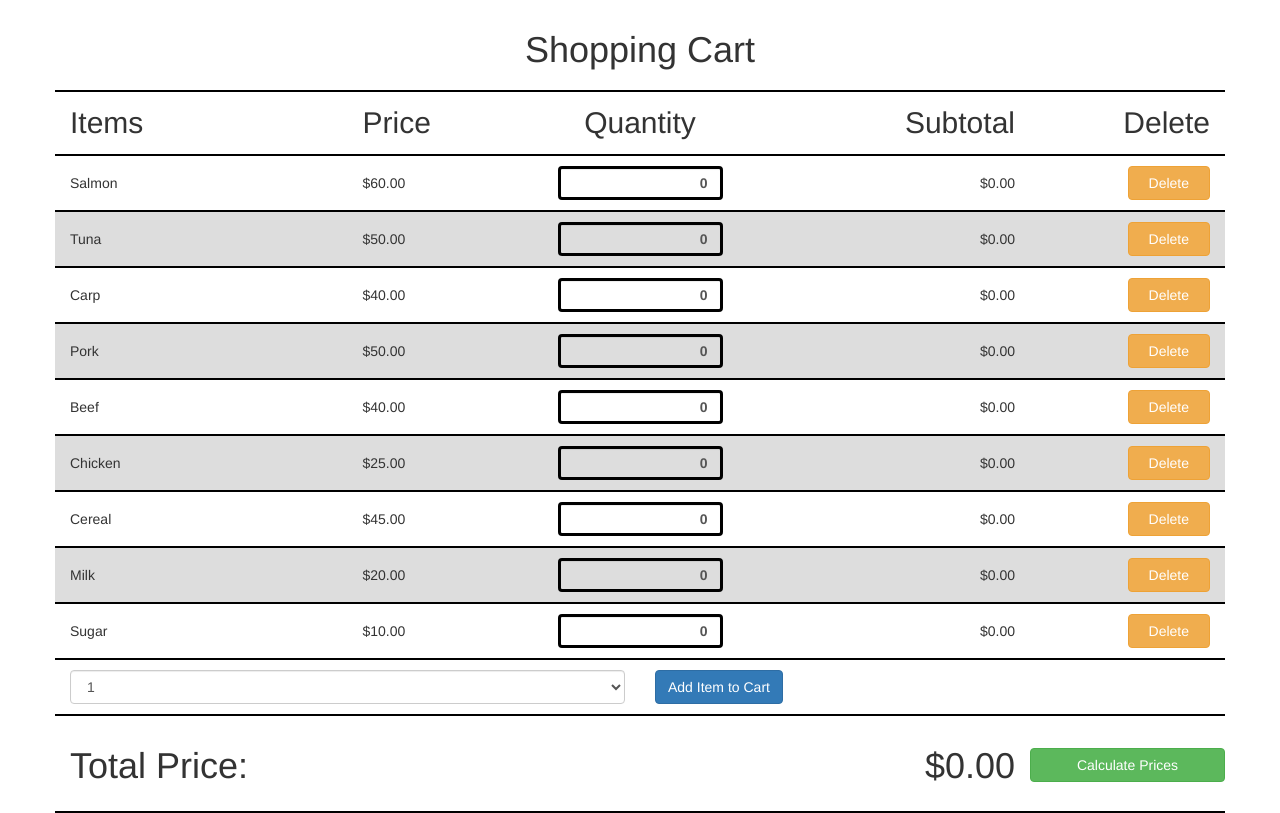
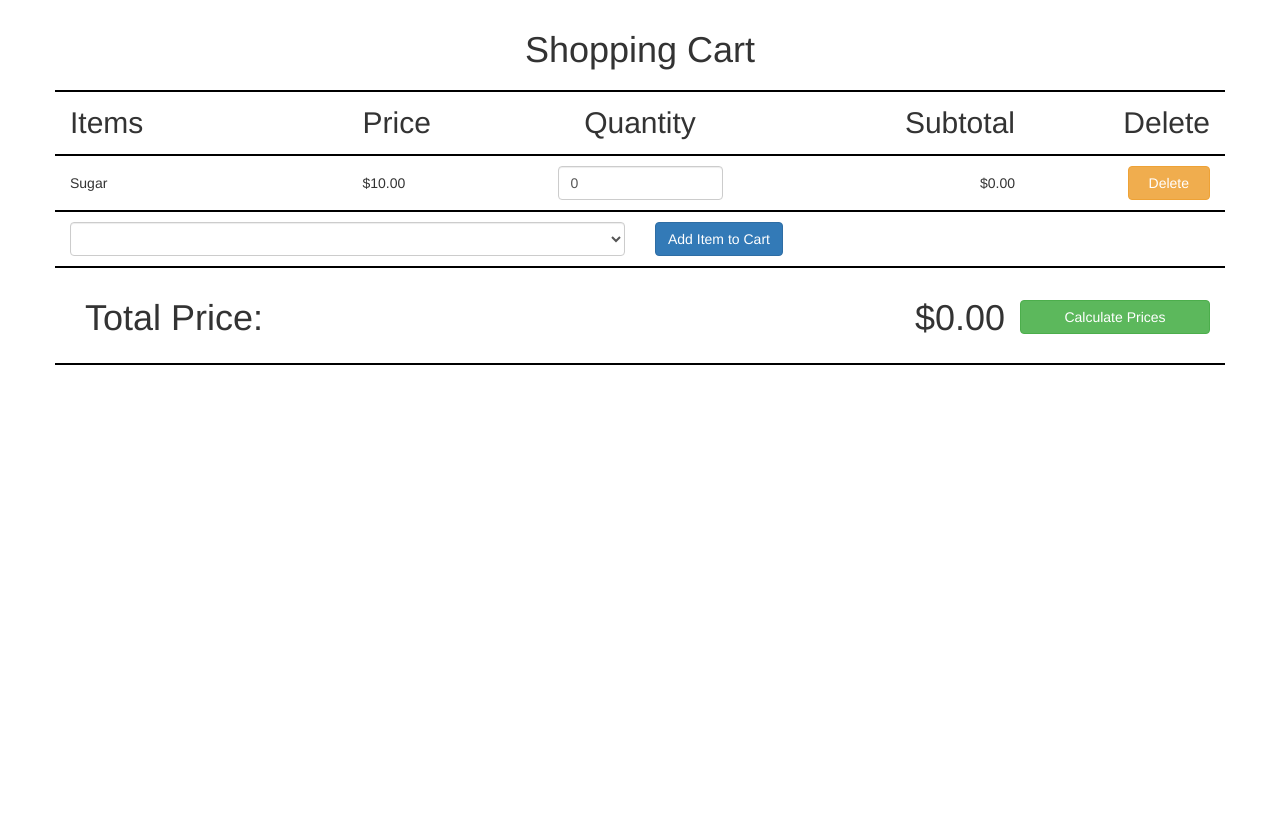
Before and after one commit to dshcheung/jquery-shoppingCart, a plain HTML site: page index.html in a window 1280 px wide. Drawn offline with nearby package versions, Linux system fonts and the light colour scheme.

Commit message:
reorganized shoppingCart.js into shoppingCart-v2.js, changed class name for tags deleted most item in html

```diff
--- a/css/theme.css
+++ b/css/theme.css
@@ -17,7 +17,7 @@ div.row {
 .total-price-label {
   text-align: left;
 }
-#total-price,
+.item-total-total,
 .item-subtotal-title,
 .item-delete-title,
 .item-subtotal {
@@ -34,11 +34,11 @@ div.row {
 .total-price-row {
   padding: 0;
 }
-button#calc-prices-button {
+button.item-total-button {
   margin-top: 22px;
   margin-bottom: calc((69px - 34px)/2);
 }
-button.item-delete {
+button.item-delete-button {
   float: right;
 }
 div.item-name,
--- a/index.html
+++ b/index.html
@@ -24,7 +24,8 @@
         </h1>
       </div>
     </div>
-    <div class="row item-title">
+
+    <div class="row item-title"><!-- item title S -->
       <div class="item-name-title col-xs-3">
         Items
       </div>
@@ -40,147 +41,30 @@
       <div class="item-delete-title col-xs-2">
         Delete
       </div>
-    </div>
-    <div class="row">
-      <div class="item-name col-xs-3">
-        Salmon
-      </div>
-      <div class="item-price col-xs-2">
-        $60.00
-      </div>
-      <div class="item-qty col-xs-2">
-        <input value="0" placeholder="0" class="quantity form-control">
-      </div>
-      <div class="item-subtotal col-xs-3">$0.00</div>
-      <div class="col-xs-2">
-        <button type="button" class="item-delete btn btn-warning col-xs-6">Delete</button>
-      </div>
-    </div>
-    <div class="row">
-      <div class="item-name col-xs-3">
-        Tuna
-      </div>
-      <div class="item-price col-xs-2">
-        $50.00
-      </div>
-      <div class="item-qty col-xs-2">
-        <input value="0" placeholder="0" class="quantity form-control">
-      </div>
-      <div class="item-subtotal col-xs-3">$0.00</div>
-      <div class="col-xs-2">
-        <button type="button" class="item-delete btn btn-warning col-xs-6">Delete</button>
-      </div>
-    </div>
-    <div class="row">
-      <div class="item-name col-xs-3">
-        Carp
-      </div>
-      <div class="item-price col-xs-2">
-        $40.00
-      </div>
-      <div class="item-qty col-xs-2">
-        <input value="0" placeholder="0" class="quantity form-control">
-      </div>
-      <div class="item-subtotal col-xs-3">$0.00</div>
-      <div class="col-xs-2">
-        <button type="button" class="item-delete btn btn-warning col-xs-6">Delete</button>
-      </div>
-    </div>
-    <div class="row">
-      <div class="item-name col-xs-3">
-        Pork
-      </div>
-      <div class="item-price col-xs-2">
-        $50.00
-      </div>
-      <div class="item-qty col-xs-2">
-        <input value="0" placeholder="0" class="quantity form-control">
-      </div>
-      <div class="item-subtotal col-xs-3">$0.00</div>
-      <div class="col-xs-2">
-        <button type="button" class="item-delete btn btn-warning col-xs-6">Delete</button>
-      </div>
-    </div>
-    <div class="row">
-      <div class="item-name col-xs-3">
-        Beef
-      </div>
-      <div class="item-price col-xs-2">
-        $40.00
-      </div>
-      <div class="item-qty col-xs-2">
-        <input value="0" placeholder="0" class="quantity form-control">
-      </div>
-      <div class="item-subtotal col-xs-3">$0.00</div>
-      <div class="col-xs-2">
-        <button type="button" class="item-delete btn btn-warning col-xs-6">Delete</button>
-      </div>
-    </div>
-    <div class="row">
-      <div class="item-name col-xs-3">
-        Chicken
-      </div>
-      <div class="item-price col-xs-2">
-        $25.00
-      </div>
-      <div class="item-qty col-xs-2">
-        <input value="0" placeholder="0" class="quantity form-control">
-      </div>
-      <div class="item-subtotal col-xs-3">$0.00</div>
-      <div class="col-xs-2">
-        <button type="button" class="item-delete btn btn-warning col-xs-6">Delete</button>
-      </div>
-    </div>
-    <div class="row">
-      <div class="item-name col-xs-3">
-        Cereal
-      </div>
-      <div class="item-price col-xs-2">
-        $45.00
-      </div>
-      <div class="item-qty col-xs-2">
-        <input value="0" placeholder="0" class="quantity form-control">
-      </div>
-      <div class="item-subtotal col-xs-3">$0.00</div>
-      <div class="col-xs-2">
-        <button type="button" class="item-delete btn btn-warning col-xs-6">Delete</button>
-      </div>
-    </div>
-    <div class="row">
-      <div class="item-name col-xs-3">
-        Milk
-      </div>
-      <div class="item-price col-xs-2">
-        $20.00
-      </div>
-      <div class="item-qty col-xs-2">
-        <input value="0" placeholder="0" class="quantity form-control">
-      </div>
-      <div class="item-subtotal col-xs-3">$0.00</div>
-      <div class="col-xs-2">
-        <button type="button" class="item-delete btn btn-warning col-xs-6">Delete</button>
-      </div>
-    </div>
-    <div class="row">
+    </div><!-- item title C -->
+
+    <div class="row item-table"><!-- item table S -->
+      <div>
         <div class="item-name col-xs-3">
           Sugar
         </div>
         <div class="item-price col-xs-2">
           $10.00
         </div>
-      <div class="item-qty col-xs-2">
-        <input value="0" placeholder="0" class="quantity form-control">
+        <div class="item-quantity col-xs-2">
+          <input value="0" placeholder="0" class="item-quantity-input form-control">
         </div>
         <div class="item-subtotal col-xs-3">$0.00</div>
-      <div class="col-xs-2">
-        <button type="button" class="item-delete btn btn-warning col-xs-6">Delete</button>
+        <div class="item-delete col-xs-2">
+          <button type="button" class="item-delete-button btn btn-warning col-xs-6">Delete</button>
         </div>
       </div>
-    <div class="row">
-      <div class="item-add-row btn-group col-xs-6">
+    </div><!-- item table C -->
+
+    <div class="row item-add"><!-- item add S -->
+      <div class="col-xs-6">
         <select class="item-add-list form-control">
-          <option value="1234">1</option>
-          <option value="5678">2</option>
+          <!-- option -->
         </select>
       </div>
       <div class="col-xs-6">
@@ -188,29 +72,30 @@
           Add Item to Cart
         </button>
       </div>
-    </div>
-    <div class="row">
-      <div class="total-price-row col-xs-12">
-        <h1 class="total-price-label col-xs-6">
+    </div><!-- item add C -->
+
+    <div class="row item-total"><!-- item total S -->
+      <div class="col-xs-12">
+        <h1 class="item-total-label col-xs-6">
           Total Price:
         </h1>
-        <h1 id="total-price" class="control-label col-xs-4">
+        <h1 class="item-total-total col-xs-4">
           $0.00
         </h1>
-        <button id="calc-prices-button" type="button" data-button='{"id": "3424"}' class="btn btn-success col-xs-2">
+        <button type="button" class="item-total-button btn btn-success col-xs-2">
           Calculate Prices
         </button>
       </div>
       <div class="col-xs-12">
         <div class="alert alert-danger hidden" id="alert-message" role="alert"></div>
       </div>
-    </div>
+    </div><!-- item total C -->
   </section>
   <!-- jQuery -->
   <script src="//ajax.googleapis.com/ajax/libs/jquery/2.1.1/jquery.min.js"></script>
   <script type="text/javascript" src="js/underscore.js"></script>
   <script src="https://maxcdn.bootstrapcdn.com/bootstrap/3.3.1/js/bootstrap.min.js"></script>
-  <script src="js/shoppingCart.js"></script>
+  <script src="js/shoppingCart-v2.js"></script>
 </body>
 
 </html>
--- /dev/null
+++ b/js/shoppingCart-v2.js
@@ -0,0 +1,178 @@
+$(document).ready(
+  function() {
+    //set initial row background
+    sCart.setBackground();
+    //Auto update cart
+    $('.item-quantity-input').keyup(
+      function() {
+        //Reset text in item-total-button
+        $(".item-total-button").html('Calculate Prices');
+        //Judge Input correctness
+        sCart.judgeInputField($(this));
+        //Calculate Subtotal
+        $(this).parent().next().html(
+          "$" +
+          (sCart.centToDollar(sCart.calcSubtotal($(this), $(this).parent().prev()))).toFixed(2)
+        );
+        //Update Total
+        $('.item-total-total').html("$" + (sCart.calcTotalPrice()).toFixed(2));
+      }
+    );
+    //Calculate Button
+    $(".item-total-button").click(
+      function() {
+        //Update Total
+        $('.item-total-total').html("$" + (sCart.calcTotalPrice()).toFixed(2));
+        //Change text in item-total-button
+        $(this).html('Calculated!');
+      }
+    );
+    //Delete Button
+    $('.item-delete-button').click(
+      function() {
+        //Delete entire item div
+        $(this).parent().parent().remove();
+        //Reload row background
+        setBackground();
+        //Update Total
+        $('.item-total-total').html("$" + (sCart.calcTotalPrice()).toFixed(2));
+      }
+    );
+    //Add Button
+    $('.item-add-button').click(
+      function() {
+        $('.item-add-list').val();
+      }
+    );
+  }
+);
+
+var sCart = {
+  masterItemList: [{
+    name: "Salmon",
+    price: 4000,
+    sku: "DFS723"
+  }, {
+    name: "Tuna",
+    price: 4000,
+    sku: "PDIK988"
+  }, {
+    name: "Carp",
+    price: 4000,
+    sku: "HDK87"
+  }, {
+    name: "Beef",
+    price: 4000,
+    sku: "EDT09"
+  }, {
+    name: "Chicken",
+    price: 4000,
+    sku: "UIY87"
+  }, {
+    name: "Pork",
+    price: 4000,
+    sku: "GYUIHJLK23"
+  }, {
+    name: "Sausage",
+    price: 4000,
+    sku: "NJIKH687"
+  }, {
+    name: "Bread",
+    price: 4000,
+    sku: "KJ782"
+  }, {
+    name: "Cheese",
+    price: 4000,
+    sku: "SDF72"
+  }],
+  cart: [],
+  setBackground: function() {
+    $($($(".item-name:even")).parent()).css("background-color", "white");
+    $($(".item-quantity-input:even")).css("background-color", "white");
+    $($($(".item-name:odd")).parent()).css("background-color", "#dddddd");
+    $($(".item-quantity-input:odd")).css("background-color", "#dddddd");
+  },
+  judgeInputField: function(itemObj) {
+    var quantityNum = itemObj.val();
+    if (quantityNum > 0) {
+      $(itemObj).parent().addClass('has-success');
+      $(itemObj).parent().removeClass('has-error');
+      return;
+    } else if (quantityNum == 0) {
+      $(itemObj).parent().removeClass('has-success');
+      $(itemObj).parent().removeClass('has-error');
+      return;
+    } else {
+      $(itemObj).parent().removeClass('has-success');
+      $(itemObj).parent().addClass('has-error');
+      return;
+    }
+  },
+  calcTotalPrice: function() {
+    this.makeCart();
+    var totalPrice = 0;
+    for (index in this.cart) {
+      totalPrice += this.cart[index].price * this.cart[index].quantity;
+    }
+    return this.centToDollar(totalPrice);
+  },
+  makeCart: function() {
+    this.inputError = [];
+    this.cart = [];
+    for (var i = 0; i < $('.item-name').length; i++) {
+      var itemObj = {
+        name: this.getCleanItemName($($('.item-name')[i])),
+        price: this.getCleanItemPrice(($($('.item-price')[i]))),
+        sku: $($('.item-name')[i]).val(),
+        quantity: this.getCleanItemQuantity(($($('.item-quantity-input')[i])))
+      };
+      this.cart.push(itemObj);
+    }
+    this.alertUserInputError();
+    return this.cart;
+  },
+  centToDollar: function(cent) {
+    return cent / 100;
+  },
+  calcSubtotal: function(itemObj, itemObj2) {
+    return this.getCleanItemPrice(itemObj2) * this.getCleanItemQuantity(itemObj);
+  },
+  getCleanItemName: function(itemObj) {
+    var name = $.trim($(itemObj).text());
+    return name;
+  },
+  getCleanItemPrice: function(itemObj) {
+    var priceCurDollarString = $.trim($(itemObj).text());
+    var priceJustDollarString = priceCurDollarString.split('$');
+    var priceDollarNum = parseFloat(priceJustDollarString[1]);
+    var priceCentNum = priceDollarNum * 100;
+    return priceCentNum;
+  },
+  getCleanItemQuantity: function(itemObj) {
+    var quantityNum = $(itemObj).val();
+    if (quantityNum > 0) {
+      return quantityNum;
+    } else if (quantityNum == 0) {
+      return 0;
+    } else {
+      this.inputError.push(false);
+      return 0;
+    }
+  },
+  inputError: [],
+  alertUserInputError: function() {
+    var hasNoError = true;
+    for (index in this.inputError) {
+      if (this.inputError[index] == false) {
+        hasNoError = false;
+      }
+    }
+    if (hasNoError) {
+      $('#alert-message').addClass('hidden');
+    } else {
+      $('#alert-message').removeClass('hidden');
+      $('#alert-message').text(this.errorMessageAlert[0]);
+    }
+  },
+  errorMessageAlert: ['We have ignore some of your values because they were invalid!']
+}
```
Also changed, not shown: 1 other file. Lines whose indentation alone changed are shown as unchanged.
